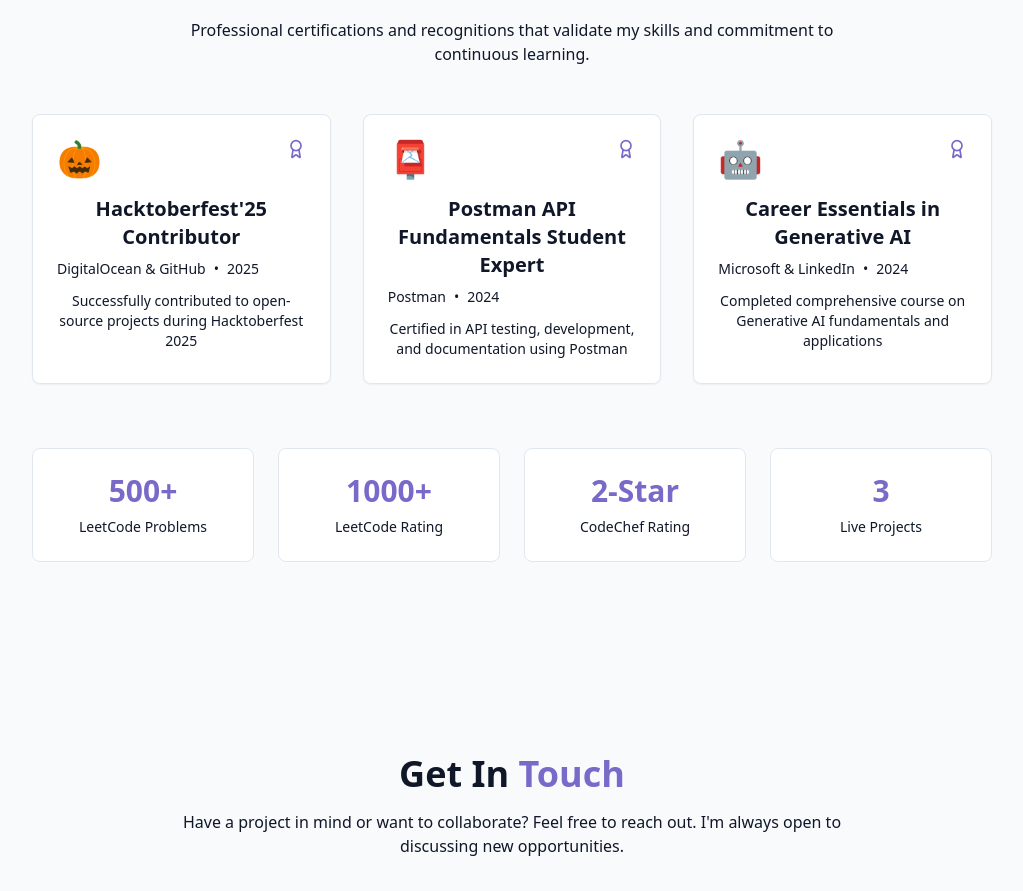
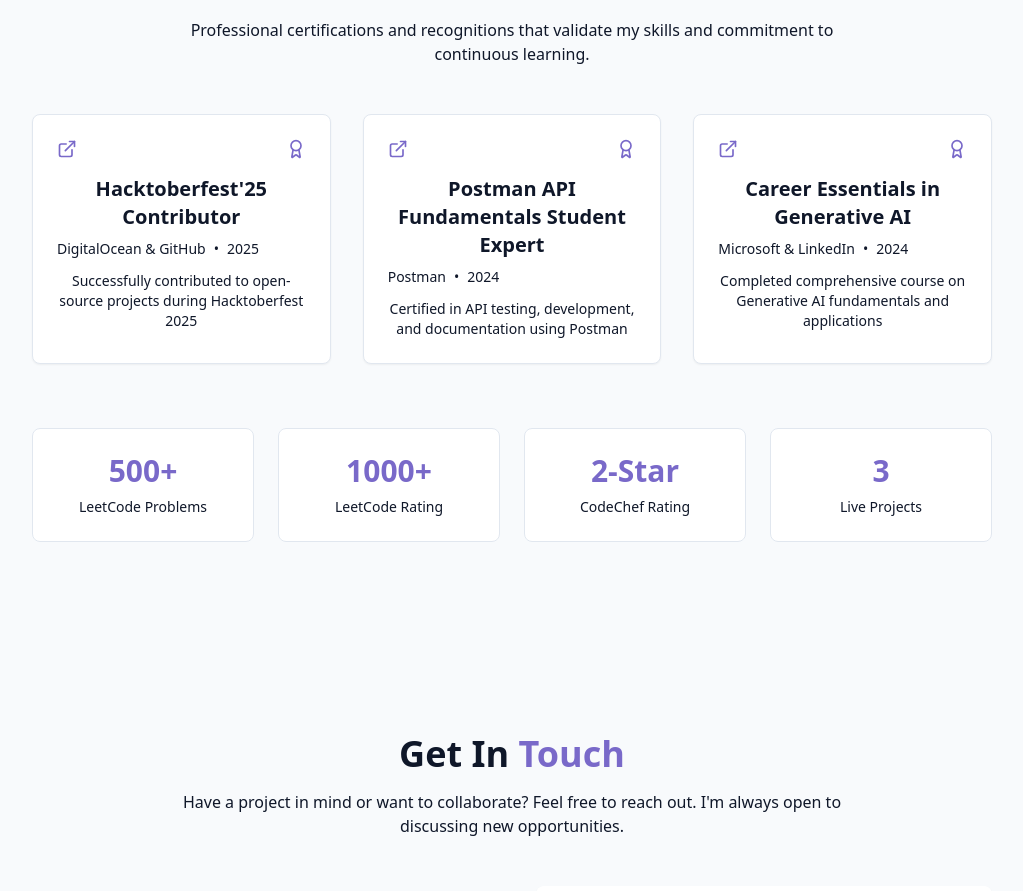
Before and after one commit to Shreyashgol/portfolio_3d, a React (Vite) app: page / in a window 1280 px wide. Shown: the part 4880-5771 px from the top of the page, without its empty margins (128-1151 px from the left). Built offline with nearby package versions, Linux system fonts and the light colour scheme.

Commit message:
certification-page links added

```diff
--- a/src/components/CertificationsSection.jsx
+++ b/src/components/CertificationsSection.jsx
@@ -7,6 +7,7 @@
     issuer: "DigitalOcean & GitHub",
     date: "2025",
     description: "Successfully contributed to open-source projects during Hacktoberfest 2025",
+    link: "https://www.holopin.io/hacktoberfest2025/userbadge/cmhm9zptn001mjm04mzhzc7jj",
     icon: "🎃",
   },
   {
@@ -15,6 +16,7 @@
     issuer: "Postman",
     date: "2024",
     description: "Certified in API testing, development, and documentation using Postman",
+    link: "https://api.badgr.io/public/assertions/15UnwDBNRhCOZUrLyGqUyw",
     icon: "📮",
   },
   {
@@ -23,6 +25,7 @@
     issuer: "Microsoft & LinkedIn",
     date: "2024",
     description: "Completed comprehensive course on Generative AI fundamentals and applications",
+    link: "https://www.linkedin.com/learning/certificates/761a94f74c31cb7ee7f260434bba9de96d97eec308b33bb0693133b111d5b300",
     icon: "🤖",
   },
 ];
@@ -48,7 +51,7 @@
               className="group bg-card rounded-lg p-6 shadow-xs card-hover border border-border"
             >
               <div className="flex items-start justify-between mb-4">
-                <div className="text-4xl">{cert.icon}</div>
+                <ExternalLink className="h-5 w-5 text-primary" />
                 <Award className="h-5 w-5 text-primary" />
               </div>
 
```
